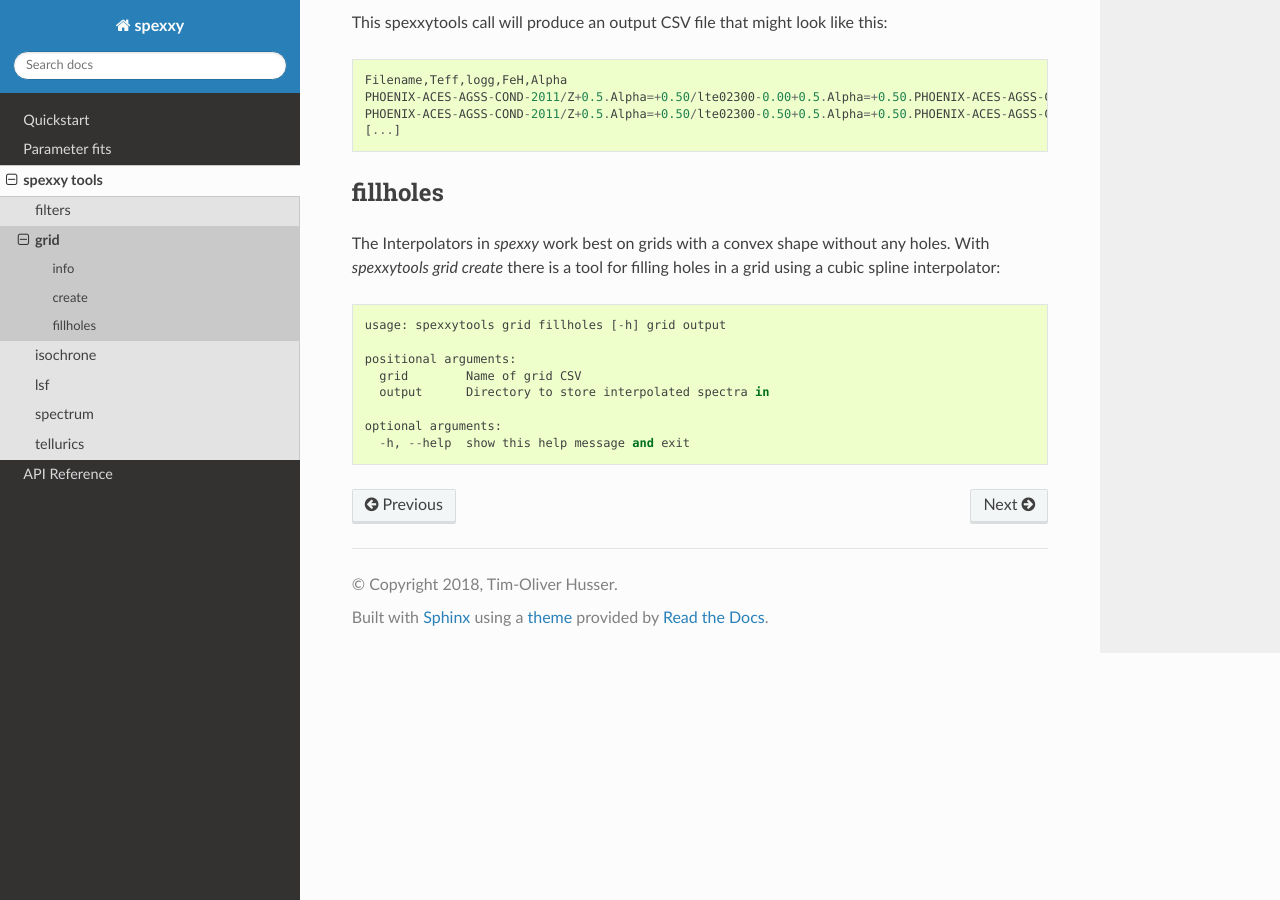
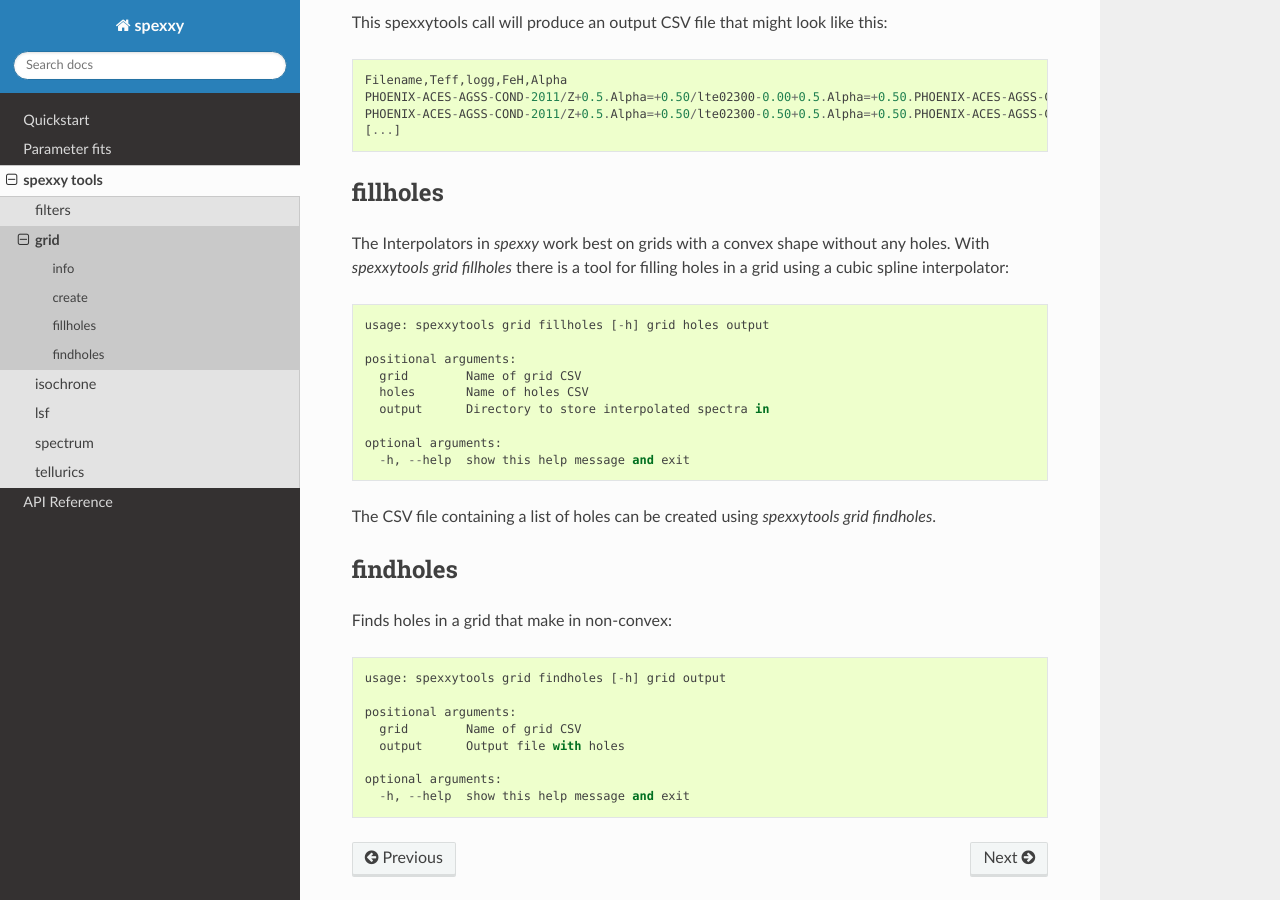
Before and after one commit to thusser/spexxy, a Sphinx documentation site: the page built from docs/source/tools/grid.rst, in a window 1280 px wide and 900 px high, scrolled down 1554 px. Built offline with Sphinx 7.4.7 and the Read the Docs theme 2.0.0, drawn with Linux system fonts in a browser that asks for light colours.

Commit message:
updated docs for find/fillholes

```diff
--- a/docs/source/tools/grid.rst
+++ b/docs/source/tools/grid.rst
@@ -75,13 +75,30 @@ This spexxytools call will produce an output CSV file that might look like this:
 fillholes
 ---------
 The :doc:`Interpolators <interpolators>` in *spexxy* work best on grids with a convex shape without any holes.
-With `spexxytools grid create` there is a tool for filling holes in a grid using a cubic spline interpolator::
+With `spexxytools grid fillholes` there is a tool for filling holes in a grid using a cubic spline interpolator::
 
-    usage: spexxytools grid fillholes [-h] grid output
+    usage: spexxytools grid fillholes [-h] grid holes output
 
     positional arguments:
       grid        Name of grid CSV
+      holes       Name of holes CSV
       output      Directory to store interpolated spectra in
 
     optional arguments:
       -h, --help  show this help message and exit
+
+The CSV file containing a list of holes can be created using `spexxytools grid findholes`.
+
+
+findholes
+---------
+Finds holes in a grid that make in non-convex::
+
+    usage: spexxytools grid findholes [-h] grid output
+
+    positional arguments:
+      grid        Name of grid CSV
+      output      Output file with holes
+
+    optional arguments:
+      -h, --help  show this help message and exit
```
